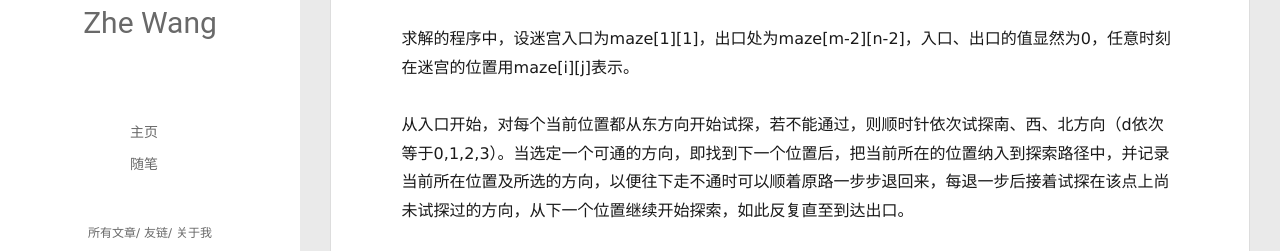
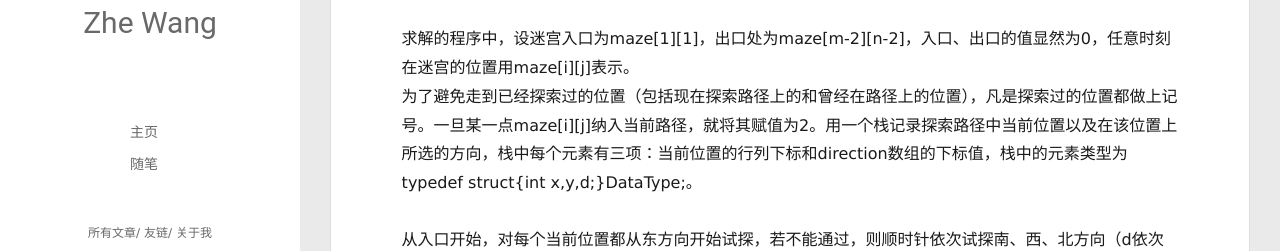
Before and after one commit to ZheWANGGlobal/ZheWANGGlobal.github.io, a plain HTML site: page 2018/07/15/迷宫问题-回溯法/index.html in a window 1280 px wide. Shown: the part 267-518 px from the top of the page. Drawn offline with Linux system fonts and the light colour scheme.

Commit message:
Site updated: 2018-07-15 18:07:41

```diff
--- a/2018/07/15/迷宫问题-回溯法/index.html
+++ b/2018/07/15/迷宫问题-回溯法/index.html
@@ -16,7 +16,7 @@
 <meta property="og:site_name" content="Hexo">
 <meta property="og:description" content="用二维数组maze[m][n]表示迷宫，数组中元素是0表示通道，元素是1表示墙，问题：求一条从入口到出口的无环路径。 回溯法求解：从入口出发，沿着某一个方向进行探索，若能走通，则继续向前走；否则沿原路返回，换一个方向再进行探索，直到找到一个出口，或者所有可能的探索都以失败告终。思路与DFS一致。 求解的程序中，设迷宫入口为maze[1][1]，出口处为maze[m-2][n-2]，入口、出口的值显">
 <meta property="og:locale" content="default">
-<meta property="og:updated_time" content="2018-07-15T10:06:14.350Z">
+<meta property="og:updated_time" content="2018-07-15T10:07:35.018Z">
 <meta name="twitter:card" content="summary">
 <meta name="twitter:title" content="迷宫问题-回溯法">
 <meta name="twitter:description" content="用二维数组maze[m][n]表示迷宫，数组中元素是0表示通道，元素是1表示墙，问题：求一条从入口到出口的无环路径。 回溯法求解：从入口出发，沿着某一个方向进行探索，若能走通，则继续向前走；否则沿原路返回，换一个方向再进行探索，直到找到一个出口，或者所有可能的探索都以失败告终。思路与DFS一致。 求解的程序中，设迷宫入口为maze[1][1]，出口处为maze[m-2][n-2]，入口、出口的值显">
@@ -177,7 +177,7 @@
 
         <p>用二维数组maze[m][n]表示迷宫，数组中元素是0表示通道，元素是1表示墙，问题：求一条从入口到出口的无环路径。</p>
 <p>回溯法求解：从入口出发，沿着某一个方向进行探索，若能走通，则继续向前走；否则沿原路返回，换一个方向再进行探索，直到找到一个出口，或者所有可能的探索都以失败告终。思路与DFS一致。</p>
-<p>求解的程序中，设迷宫入口为maze[1][1]，出口处为maze[m-2][n-2]，入口、出口的值显然为0，任意时刻在迷宫的位置用maze[i][j]表示。</p>
+<p>求解的程序中，设迷宫入口为maze[1][1]，出口处为maze[m-2][n-2]，入口、出口的值显然为0，任意时刻在迷宫的位置用maze[i][j]表示。<br>为了避免走到已经探索过的位置（包括现在探索路径上的和曾经在路径上的位置），凡是探索过的位置都做上记号。一旦某一点maze[i][j]纳入当前路径，就将其赋值为2。用一个栈记录探索路径中当前位置以及在该位置上所选的方向，栈中每个元素有三项：当前位置的行列下标和direction数组的下标值，栈中的元素类型为typedef struct{int x,y,d;}DataType;。</p>
 <p>从入口开始，对每个当前位置都从东方向开始试探，若不能通过，则顺时针依次试探南、西、北方向（d依次等于0,1,2,3）。当选定一个可通的方向，即找到下一个位置后，把当前所在的位置纳入到探索路径中，并记录当前所在位置及所选的方向，以便往下走不通时可以顺着原路一步步退回来，每退一步后接着试探在该点上尚未试探过的方向，从下一个位置继续开始探索，如此反复直至到达出口。</p>
 <p>编码时栈直接用了STL中的stack：</p>
 <blockquote>
```
Also changed, not shown: index.html (+1 -1 lines).
